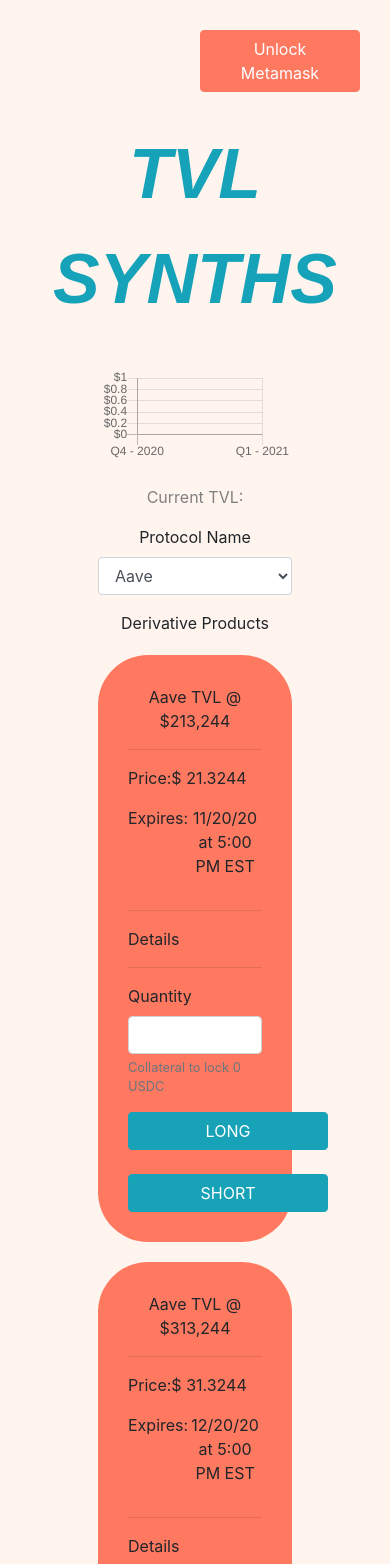
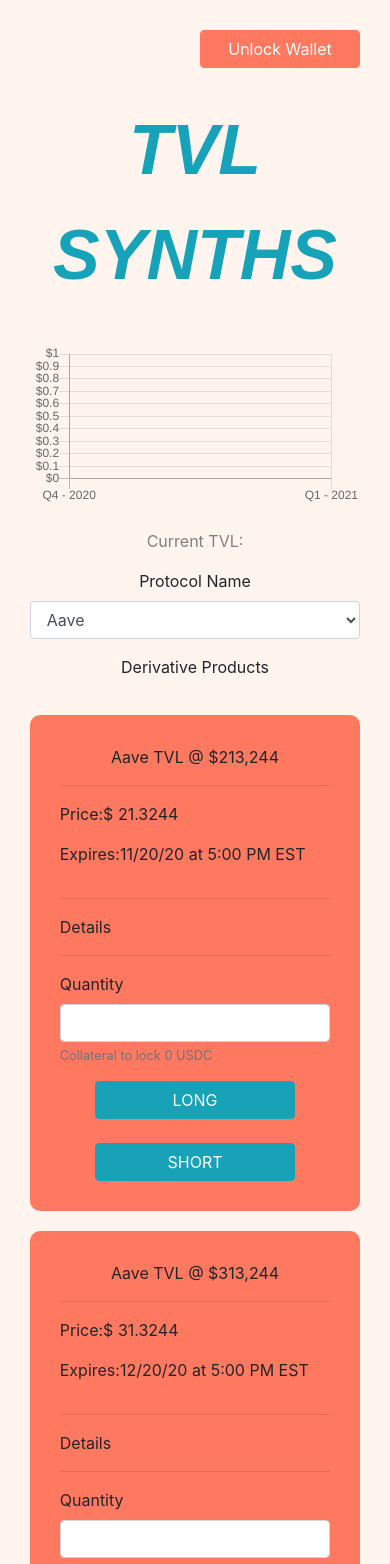
Before and after one commit to bryanjcampbell1/tvl-synthetics, a React (Create React App) app: page / in a window 390 px wide. Shown: the top 1564 px of the page. Built offline with nearby package versions, Linux system fonts and the light colour scheme; no server answers; what web3modal would draw is missing.

Commit message:
responsive sizing for Main and SynthProduct components

```diff
--- a/src/App.js
+++ b/src/App.js
@@ -1,6 +1,6 @@
 import React from 'react';
 import './App.css';
-import {Button} from 'react-bootstrap';
+import {Button,Row,Col} from 'react-bootstrap';
 import Web3 from "web3";
 
 import Main from "./Main";
@@ -70,6 +70,7 @@ class App extends React.Component {
     render() {
         return(
             <div style={{backgroundColor:'#FFF5EE'}}>
+
                 <Header/>
                 <div style={{display:'flex',justifyContent:'flex-end', padding:30, marginTop:-60}}>
                     <Button
@@ -80,13 +81,20 @@ class App extends React.Component {
                         onClick={() => this.loadWeb3() }
 
                     >{(!this.state.account)?
-                        "Unlock Metamask"
+                        "Unlock Wallet"
                         :
                         `${this.state.account.substring(0,6)}`+'...'+`${this.state.account.slice(this.state.account.length - 4)}`
                     }</Button>
                 </div>
+
                 <Banner/>
-                <Main web3={this.state.web3} authSignature={this.state.authSignature} base={base} />
+                <Row>
+                    <Col xs={0} sm={1} md={2} lg={2}></Col>
+                    <Col>
+                         <Main web3={this.state.web3} authSignature={this.state.authSignature} base={base} />
+                    </Col>
+                    <Col xs={0} sm={1} md={2} lg={2}></Col>
+                </Row>
             </div>
         );
     }
--- a/src/Main.js
+++ b/src/Main.js
@@ -1,6 +1,6 @@
 import React, {useEffect, useState} from 'react';
 import './App.css';
-import { Button,Form } from 'react-bootstrap';
+import {Row, Col, Form} from 'react-bootstrap';
 
 import ProjectChart from "./ProjectChart";
 import SynthProduct from './SynthProduct';
@@ -51,7 +51,7 @@ function Main(props){
         }}>
             <div style={{
                 padding:20,
-                width:'60%',
+                width:'95%',
                 textAlign:'center'
             }}>
 
@@ -70,6 +70,9 @@ function Main(props){
 
                 <p> Derivative Products</p>
 
+                <Row>
+                    <Col xs={0} sm={1} md={2} lg={2} ></Col>
+                    <Col>
                         <div >
                             {
                                 derivativesArray
@@ -89,6 +92,9 @@ function Main(props){
                                     )
                             }
                         </div>
+                    </Col>
+                    <Col xs={0} sm={1} md={2} lg={2} ></Col>
+                </Row>
             </div>
         </div>
     );
--- a/src/ProjectChart.js
+++ b/src/ProjectChart.js
@@ -60,7 +60,8 @@ function ProjectChart(props){
             projectName = 'opium-network';
         }
 
-        const apiKey = '************************';
+
+        const apiKey = '***********************';
         axios.get(`https://data-api.defipulse.com/api/v1/defipulse/api/GetHistory?project=${projectName}&api-key=${apiKey}`)
             .then(function (response) {
 
--- a/src/SynthProduct.js
+++ b/src/SynthProduct.js
@@ -318,7 +318,7 @@ function SynthProduct(props){
 const box1 = {
     width:'100%',
     backgroundColor:'#ff7961',
-    borderRadius:50,
+    borderRadius:10,
     padding:30,
     marginTop:20,
 }
```
Lines whose indentation alone changed are shown as unchanged.
